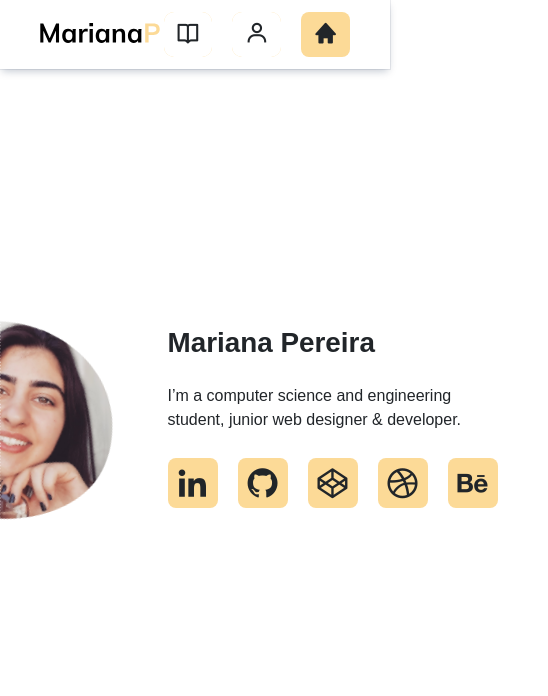
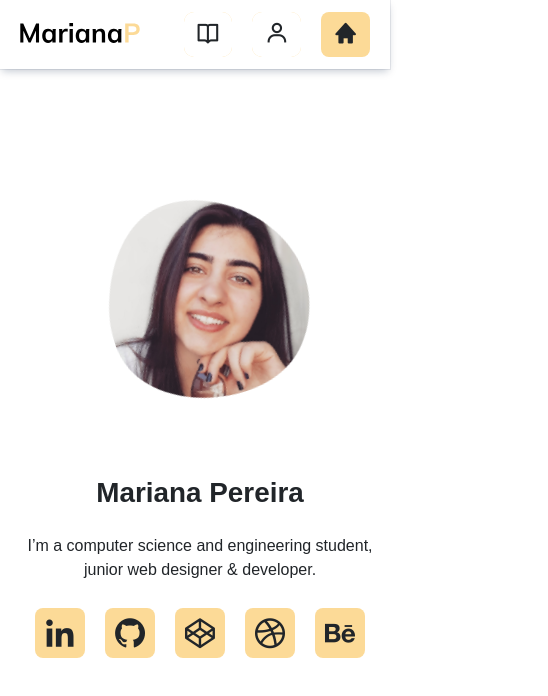
Before and after one commit to marianarp27/marianarp27.github.io, a plain HTML site: page index.html in a window 390 px wide. Shown: the whole page, 548 px wide, since content can reach past the window. Drawn offline with nearby package versions, Linux system fonts and the light colour scheme; a web font is replaced by a local one.

Commit message:
Update - mobile version

```diff
--- a/assets/css/styles.css
+++ b/assets/css/styles.css
@@ -207,13 +207,36 @@ h1 {
 }
 /* ---------------------------------------------------- */
 
+@media only screen and (max-width: 570px) {
+    .right__part {
+        padding: 0 20px;
 
+    }
+    .right_content .menu_itens li {
+        margin: 10px 5px;
+    }
+}
+
+@media only screen and (max-width: 695px) {
+    .profile_content {
+        text-align: center;
+        flex-direction: column;
+        padding-right: 0;
+    }
+    .profile_details {
+        margin: 25px;
+      }
+    .icon_social {
+        justify-content: center;
+    }
+}
 
 @media only screen and (max-width: 1000px) {
 
     .left__part {
         padding-right: 0;
         float: none;
+        overflow: hidden;
     }
 
     .right__part {
--- a/assets/css/styles_mobile.css
+++ b/assets/css/styles_mobile.css
@@ -52,6 +52,7 @@ body, html {
 
 
 /* --- window is 600px or smaller --- */
-@media only screen and (max-width: 1000px) {
+@media only screen and (max-width: 570px) {
+
 
 }
```
